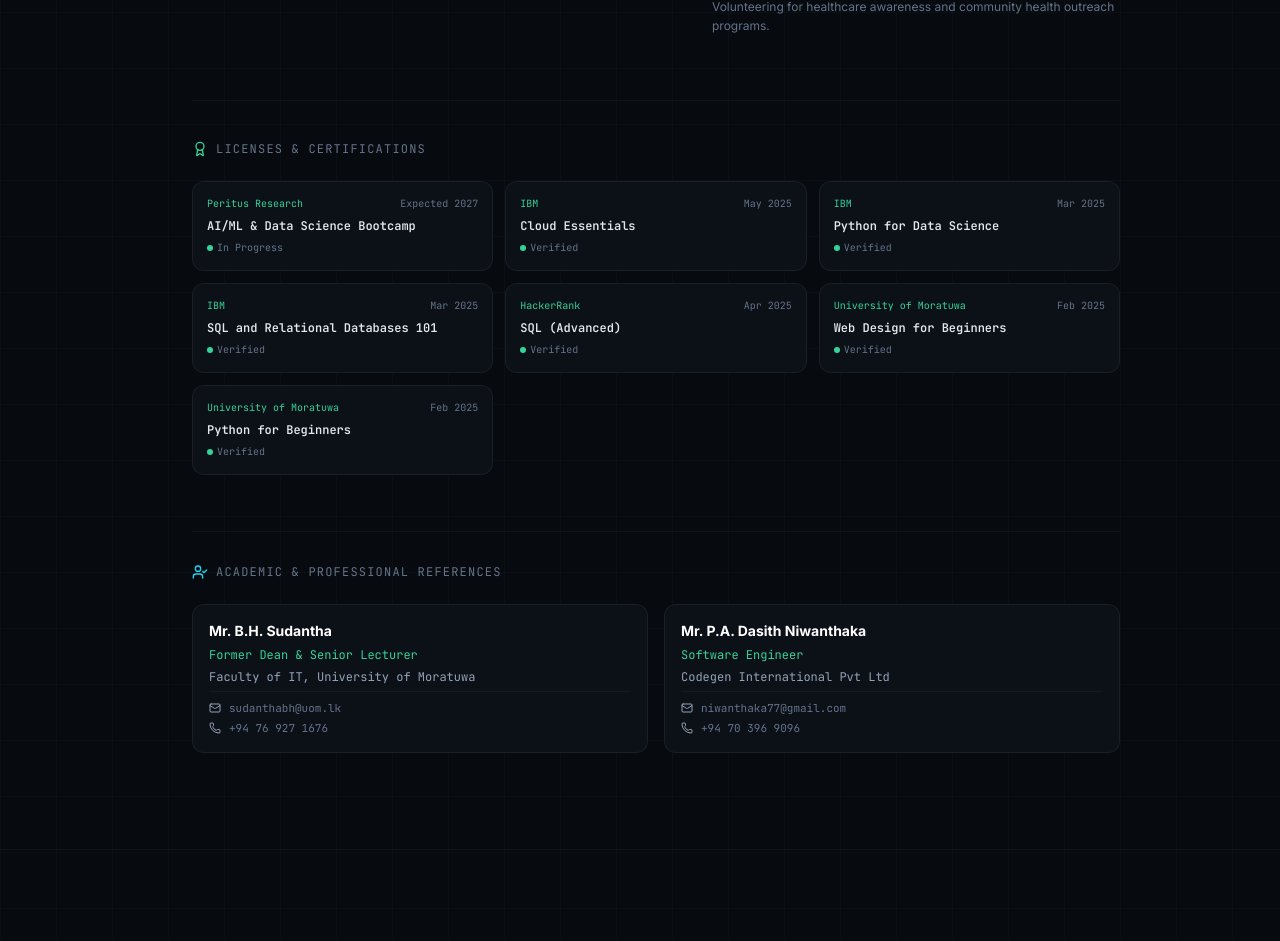
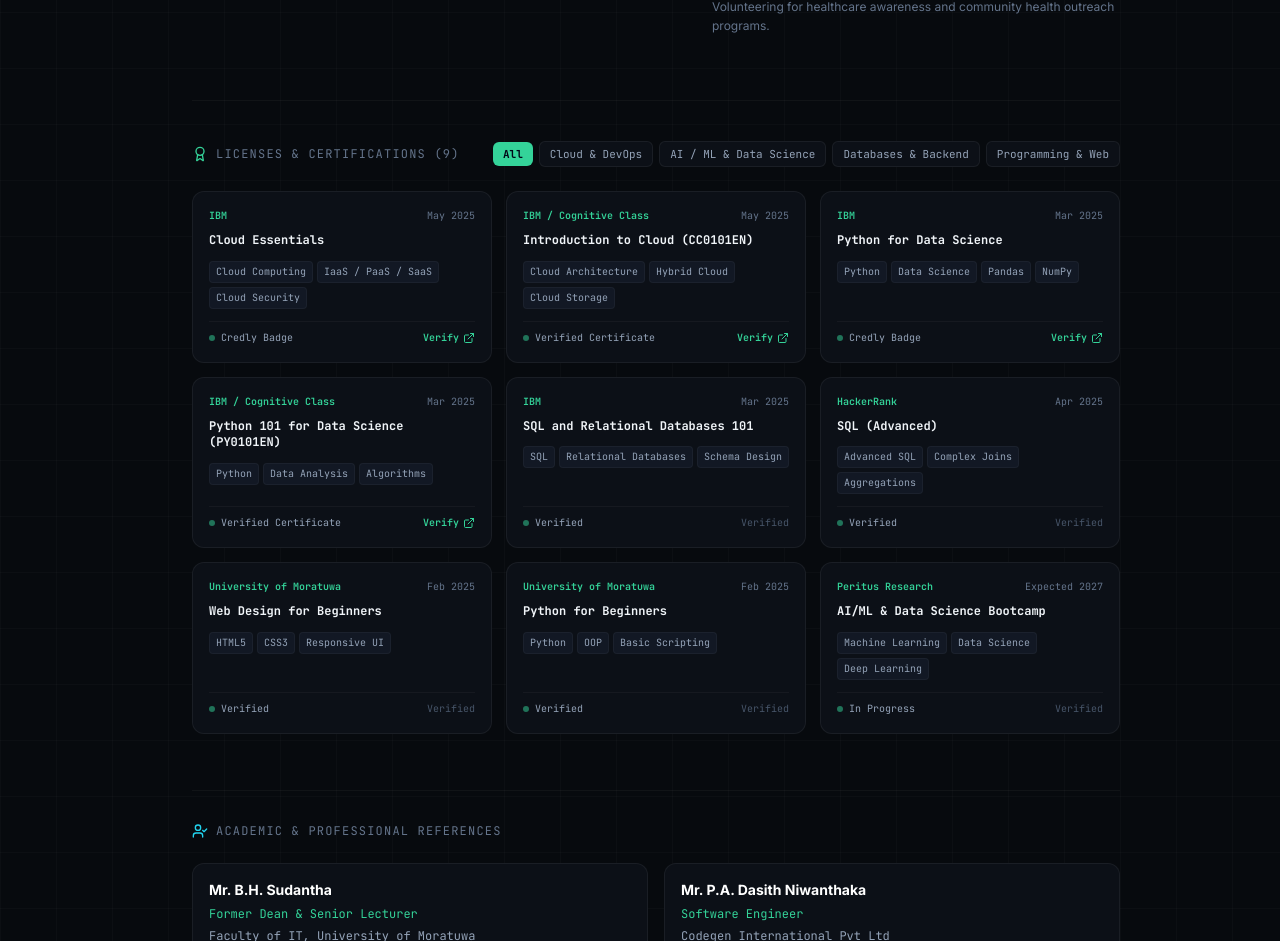
Before and after one commit to Minothma/portfolio, a Next.js app: page / in a window 1280 px wide. Shown: the part 4916-5857 px from the top of the page. Built offline with nearby package versions, Linux system fonts and the light colour scheme.

Commit message:
feat: enhance certifications section with category filter and clickable Credly verification links

```diff
--- a/components/sections/Journey.tsx
+++ b/components/sections/Journey.tsx
@@ -1,10 +1,24 @@
 "use client";
 
-import React from "react";
+import React, { useState } from "react";
 import { educationHistory, leadershipHistory, certificationsList, referencesList } from "@/data/highlights";
-import { Award, UserCheck, Mail, Phone } from "lucide-react";
+import { Award, UserCheck, Mail, Phone, ExternalLink, ShieldCheck } from "lucide-react";
 
 export function Journey() {
+  const [selectedCategory, setSelectedCategory] = useState<string>("All");
+
+  const categories = [
+    "All",
+    "Cloud & DevOps",
+    "AI / ML & Data Science",
+    "Databases & Backend",
+    "Programming & Web",
+  ];
+
+  const filteredCertifications = certificationsList.filter((cert) => {
+    if (selectedCategory === "All") return true;
+    return cert.category === selectedCategory;
+  });
   return (
     <section id="journey" className="py-24 relative border-t border-white/[0.04]">
       <div className="w-full max-w-5xl mx-auto px-6 sm:px-10 lg:pl-16 lg:pr-8">
@@ -100,30 +114,82 @@
 
         {/* Certifications Sub-block */}
         <div className="pt-10 border-t border-white/[0.04] mb-14">
-          <div className="flex items-center gap-2 text-xs font-mono tracking-widest text-slate-500 uppercase mb-6">
-            <Award className="w-4 h-4 text-emerald-400" />
-            <span>LICENSES & CERTIFICATIONS</span>
+          <div className="flex flex-col sm:flex-row sm:items-center justify-between gap-4 mb-6">
+            <div className="flex items-center gap-2 text-xs font-mono tracking-widest text-slate-500 uppercase">
+              <Award className="w-4 h-4 text-emerald-400" />
+              <span>LICENSES & CERTIFICATIONS ({certificationsList.length})</span>
+            </div>
+
+            {/* Category Filter Pills */}
+            <div className="flex flex-wrap items-center gap-1.5 font-mono text-[11px]">
+              {categories.map((cat) => (
+                <button
+                  key={cat}
+                  onClick={() => setSelectedCategory(cat)}
+                  className={`px-2.5 py-1 rounded-md transition-colors ${
+                    selectedCategory === cat
+                      ? "bg-emerald-400 text-slate-950 font-bold"
+                      : "bg-[#0c1017] text-slate-400 border border-white/[0.06] hover:text-white"
+                  }`}
+                >
+                  {cat}
+                </button>
+              ))}
+            </div>
           </div>
 
-          <div className="grid grid-cols-1 sm:grid-cols-2 md:grid-cols-3 gap-3 font-mono text-xs">
-            {certificationsList.map((cert, idx) => (
+          <div className="grid grid-cols-1 sm:grid-cols-2 md:grid-cols-3 gap-3.5 font-mono text-xs">
+            {filteredCertifications.map((cert, idx) => (
               <div
                 key={idx}
-                className="p-3.5 rounded-xl bg-[#0c1017] border border-white/[0.06] hover:border-emerald-500/40 transition-colors space-y-1.5"
+                className="group relative p-4 rounded-xl bg-[#0c1017] border border-white/[0.06] hover:border-emerald-500/40 transition-all duration-200 flex flex-col justify-between space-y-3 hover:shadow-lg hover:shadow-emerald-950/20"
               >
-                <div className="flex items-center justify-between text-[10px] text-emerald-400">
-                  <span>{cert.issuer}</span>
-                  <span className="text-slate-500">{cert.year}</span>
+                <div className="space-y-2">
+                  <div className="flex items-center justify-between text-[10px]">
+                    <span className="text-emerald-400 font-semibold">{cert.issuer}</span>
+                    <span className="text-slate-500">{cert.year}</span>
+                  </div>
+
+                  <div className="font-bold text-slate-100 text-xs leading-snug group-hover:text-white">
+                    {cert.title}
+                  </div>
+
+                  {cert.skills && cert.skills.length > 0 && (
+                    <div className="flex flex-wrap gap-1 pt-1">
+                      {cert.skills.map((skill) => (
+                        <span
+                          key={skill}
+                          className="px-1.5 py-0.5 rounded text-[10px] text-slate-400 bg-[#121824] border border-white/[0.04]"
+                        >
+                          {skill}
+                        </span>
+                      ))}
+                    </div>
+                  )}
                 </div>
-                <div className="font-semibold text-slate-200 line-clamp-1 text-xs">
-                  {cert.title}
+
+                <div className="pt-2 border-t border-white/[0.04] flex items-center justify-between text-[10px]">
+                  {cert.status && (
+                    <span className="text-slate-400 flex items-center gap-1.5">
+                      <span className="w-1.5 h-1.5 rounded-full bg-emerald-400 animate-pulse" />
+                      <span>{cert.status}</span>
+                    </span>
+                  )}
+
+                  {cert.verifyUrl ? (
+                    <a
+                      href={cert.verifyUrl}
+                      target="_blank"
+                      rel="noopener noreferrer"
+                      className="inline-flex items-center gap-1 text-emerald-400 hover:text-emerald-300 font-semibold transition-colors group-hover:underline"
+                    >
+                      <span>Verify</span>
+                      <ExternalLink className="w-3 h-3" />
+                    </a>
+                  ) : (
+                    <span className="text-slate-600">Verified</span>
+                  )}
                 </div>
-                {cert.status && (
-                  <div className="text-[10px] text-slate-500 flex items-center gap-1">
-                    <span className="w-1.5 h-1.5 rounded-full bg-emerald-400" />
-                    <span>{cert.status}</span>
-                  </div>
-                )}
               </div>
             ))}
           </div>
--- a/data/highlights.ts
+++ b/data/highlights.ts
@@ -17,6 +17,9 @@
   year: string;
   title: string;
   issuer: string;
+  category?: "Cloud & DevOps" | "AI / ML & Data Science" | "Databases & Backend" | "Programming & Web" | "All";
+  verifyUrl?: string;
+  skills?: string[];
   status?: string;
 }
 
@@ -85,13 +88,82 @@
 ];
 
 export const certificationsList: CertificationItem[] = [
-  { year: "Expected 2027", title: "AI/ML & Data Science Bootcamp", issuer: "Peritus Research", status: "In Progress" },
-  { year: "May 2025", title: "Cloud Essentials", issuer: "IBM", status: "Verified" },
-  { year: "Mar 2025", title: "Python for Data Science", issuer: "IBM", status: "Verified" },
-  { year: "Mar 2025", title: "SQL and Relational Databases 101", issuer: "IBM", status: "Verified" },
-  { year: "Apr 2025", title: "SQL (Advanced)", issuer: "HackerRank", status: "Verified" },
-  { year: "Feb 2025", title: "Web Design for Beginners", issuer: "University of Moratuwa", status: "Verified" },
-  { year: "Feb 2025", title: "Python for Beginners", issuer: "University of Moratuwa", status: "Verified" },
+  {
+    year: "May 2025",
+    title: "Cloud Essentials",
+    issuer: "IBM",
+    category: "Cloud & DevOps",
+    verifyUrl: "https://www.credly.com/badges/8e9d4fd7-ce51-4207-8a83-101791dd6be2",
+    skills: ["Cloud Computing", "IaaS / PaaS / SaaS", "Cloud Security"],
+    status: "Credly Badge",
+  },
+  {
+    year: "May 2025",
+    title: "Introduction to Cloud (CC0101EN)",
+    issuer: "IBM / Cognitive Class",
+    category: "Cloud & DevOps",
+    verifyUrl: "https://courses.cognitiveclass.ai/certificates/8938568a53da4f7c96e16c85f338d217",
+    skills: ["Cloud Architecture", "Hybrid Cloud", "Cloud Storage"],
+    status: "Verified Certificate",
+  },
+  {
+    year: "Mar 2025",
+    title: "Python for Data Science",
+    issuer: "IBM",
+    category: "AI / ML & Data Science",
+    verifyUrl: "https://www.credly.com/badges/a8ea2fd3-15c5-4e87-888a-901221507702",
+    skills: ["Python", "Data Science", "Pandas", "NumPy"],
+    status: "Credly Badge",
+  },
+  {
+    year: "Mar 2025",
+    title: "Python 101 for Data Science (PY0101EN)",
+    issuer: "IBM / Cognitive Class",
+    category: "AI / ML & Data Science",
+    verifyUrl: "https://courses.cognitiveclass.ai/certificates/894eb296615c4f23a52f96fdf73d8eef",
+    skills: ["Python", "Data Analysis", "Algorithms"],
+    status: "Verified Certificate",
+  },
+  {
+    year: "Mar 2025",
+    title: "SQL and Relational Databases 101",
+    issuer: "IBM",
+    category: "Databases & Backend",
+    skills: ["SQL", "Relational Databases", "Schema Design"],
+    status: "Verified",
+  },
+  {
+    year: "Apr 2025",
+    title: "SQL (Advanced)",
+    issuer: "HackerRank",
+    category: "Databases & Backend",
+    skills: ["Advanced SQL", "Complex Joins", "Aggregations"],
+    status: "Verified",
+  },
+  {
+    year: "Feb 2025",
+    title: "Web Design for Beginners",
+    issuer: "University of Moratuwa",
+    category: "Programming & Web",
+    skills: ["HTML5", "CSS3", "Responsive UI"],
+    status: "Verified",
+  },
+  {
+    year: "Feb 2025",
+    title: "Python for Beginners",
+    issuer: "University of Moratuwa",
+    category: "Programming & Web",
+    skills: ["Python", "OOP", "Basic Scripting"],
+    status: "Verified",
+  },
+  {
+    year: "Expected 2027",
+    title: "AI/ML & Data Science Bootcamp",
+    issuer: "Peritus Research",
+    category: "AI / ML & Data Science",
+    skills: ["Machine Learning", "Data Science", "Deep Learning"],
+    status: "In Progress",
+  },
 ];
 
 export const referencesList: ReferenceItem[] = [
```
